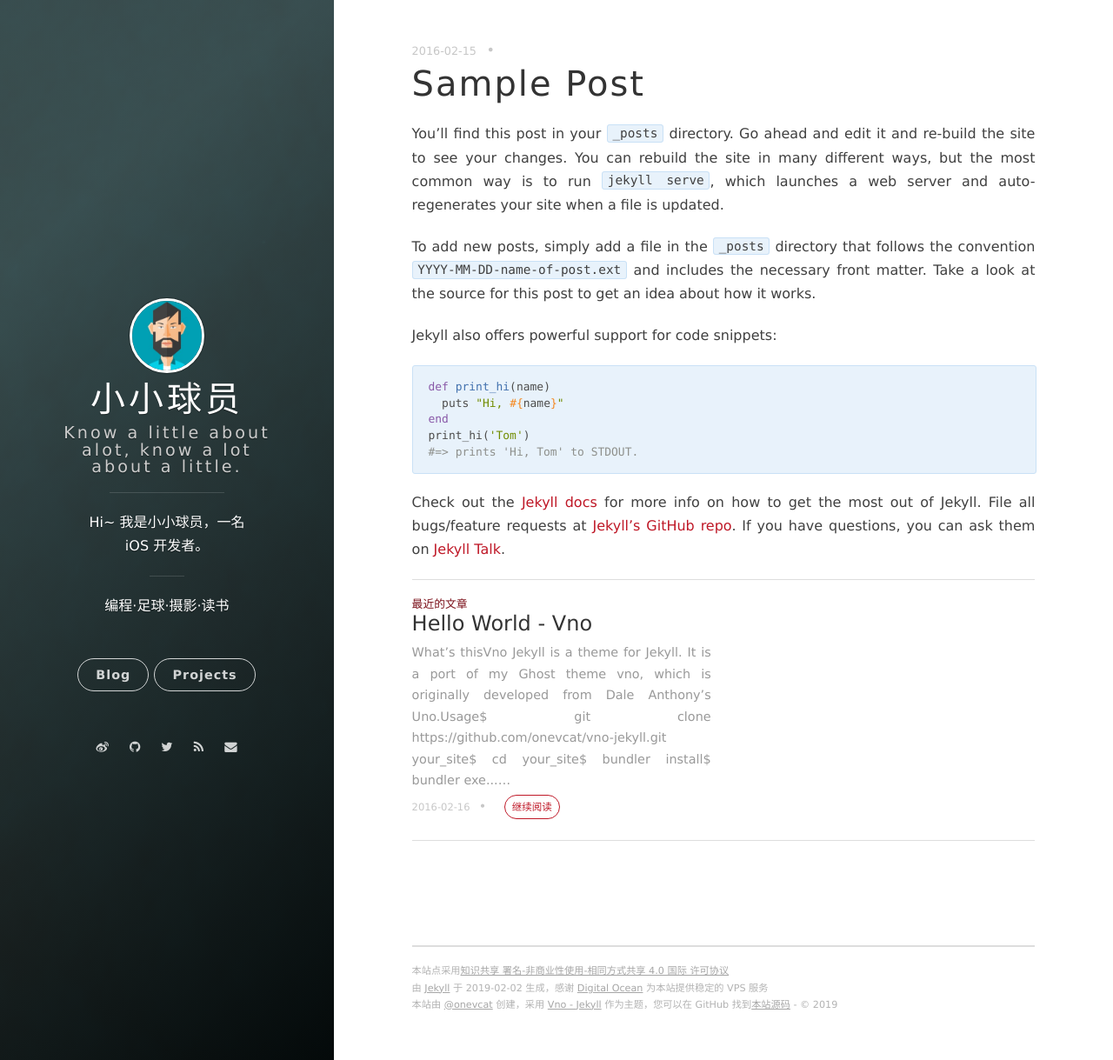
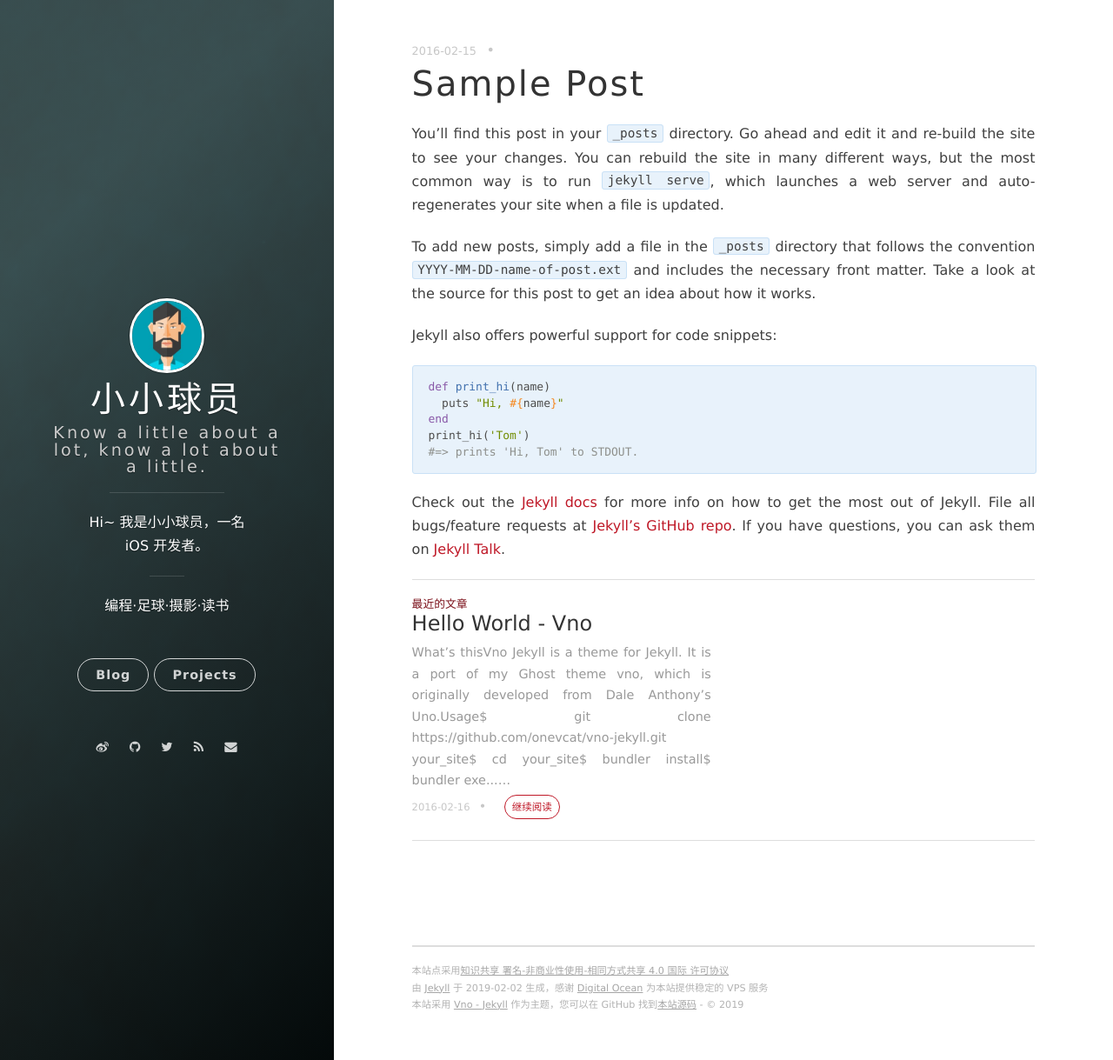
Before and after one commit to xxqy123/xxqy123.github.io, a Jekyll site: the page built from _posts/2016-02-15-sample-post.markdown, in a window 1280 px wide and 1219 px high. Shown: the whole window at 87% size. Built offline with Jekyll 4.4.1, drawn with Linux system fonts in a browser that asks for light colours; nearby versions of some CDN libraries; comment, search, counter and statistics services are not loaded.

```diff
--- a/_config.yml
+++ b/_config.yml
@@ -1,9 +1,9 @@
 # Basic
 title: 小小球员
-subtitle: Know a little about alot, know a lot about a little.
+subtitle: Know a little about a lot, know a lot about a little.
 welcome_message: 编程·足球·摄影·读书
 description: Hi~ 我是小小球员，一名 iOS 开发者。
-creator: <a href="http://onev.cat">@onevcat</a>
+#creator: <a href="http://xxqy.fun">@小小球员</a>
 
 url: "http://xxqy123.github.io"
 
```
